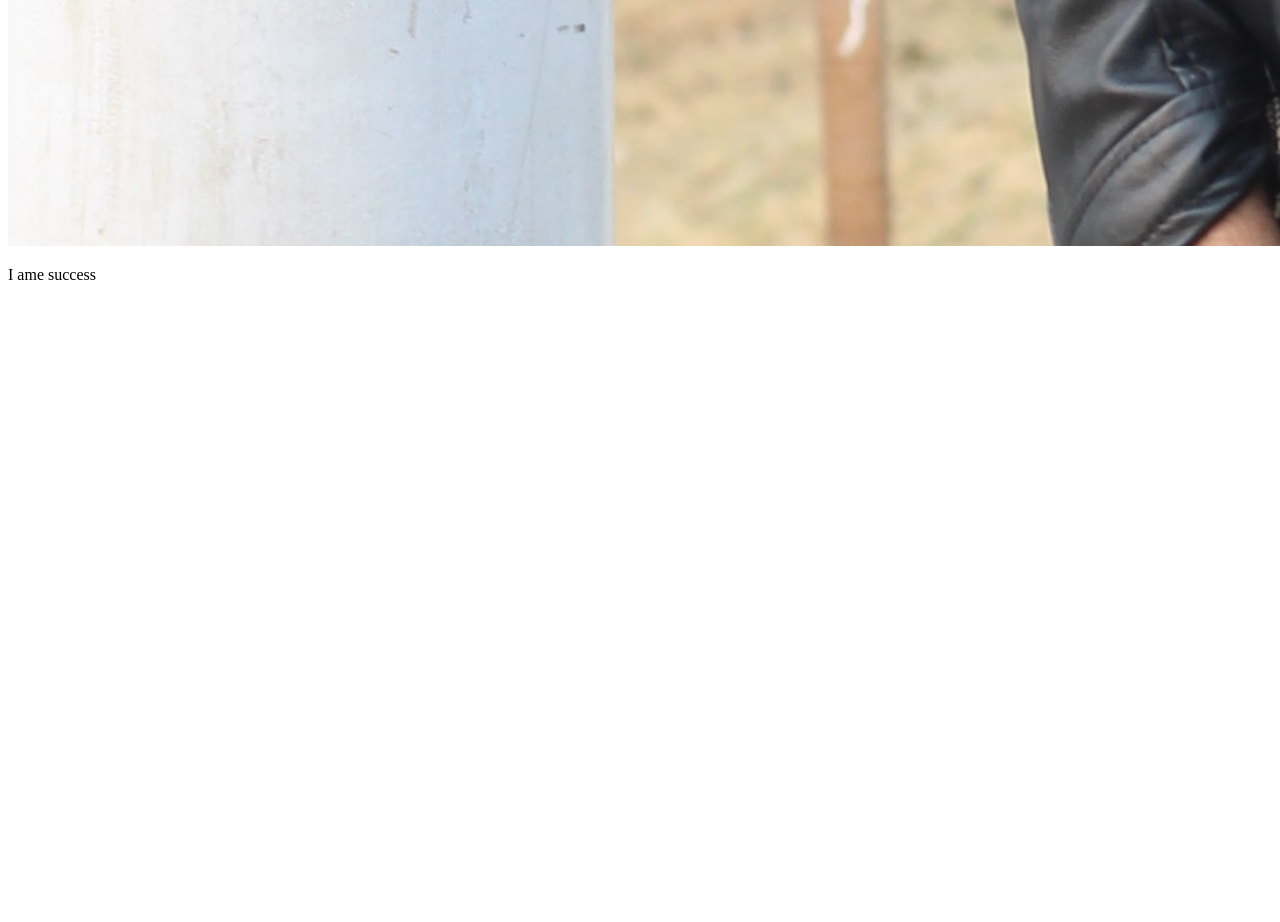
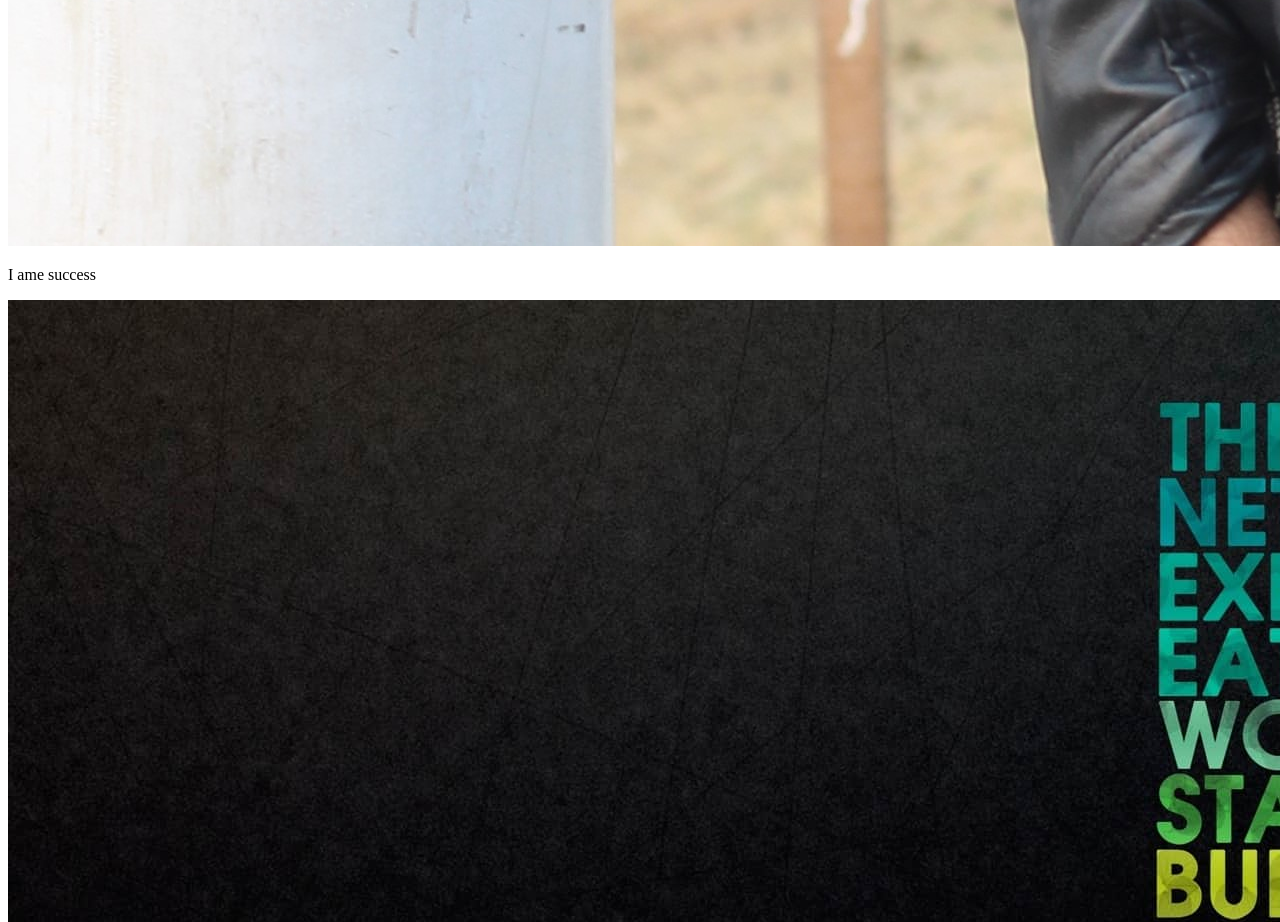
Before and after one commit to sahedali5/my-secend-repo, a plain HTML site: page index.html in a window 1280 px wide. Shown: the part 3303-4225 px from the top of the page. Before the commit the page ends 3603 px from the top, so only its background shows below. Drawn offline with Linux system fonts and the light colour scheme.

Commit message:
R image add

```diff
--- a/index.html
+++ b/index.html
@@ -11,5 +11,7 @@
     <h3>I have another one </h3>
     <img src="IMG_9589.jpg" alt="">
     <p>I ame success</p>
+    <img src="R.jpg" alt="">
+
 </body>
 </html>
```
Also changed, not shown: R.jpg (added).
